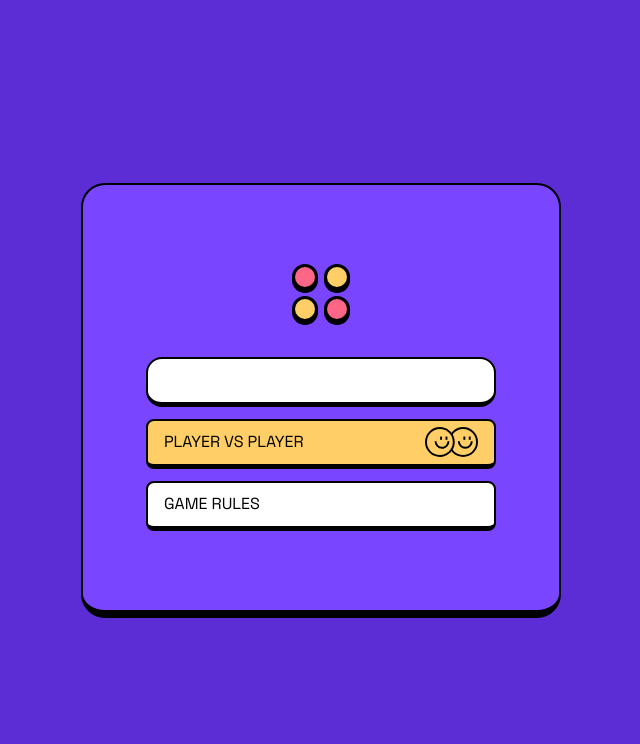
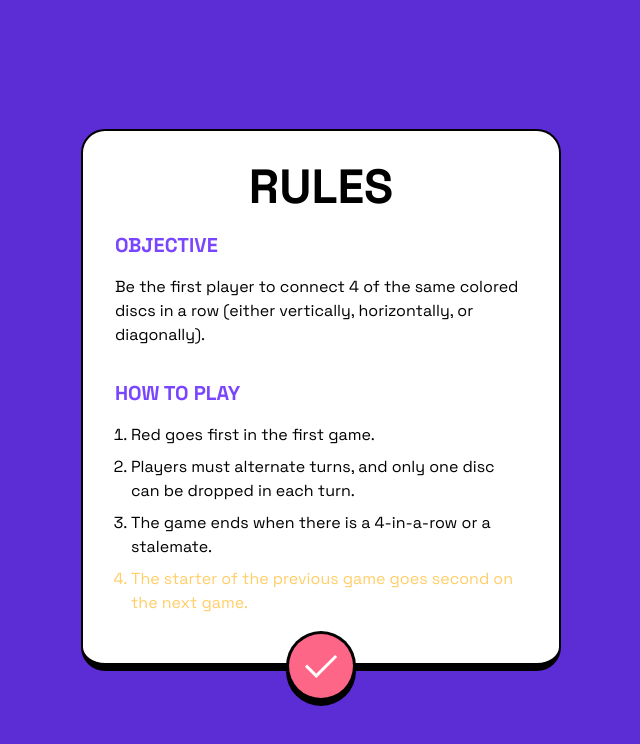
Before and after one commit to chonhenry/connect-four, a React (Vite) app in the folder connect-four-game-client/: page / in a window 1280 px wide. Both pictures are taken after a click on the button "GAME RULES". Shown: the top 744 px of the page, without its empty margins (319-959 px from the left). Built offline with nearby package versions, Linux system fonts and the light colour scheme; no server answers.

Commit message:
rules component

```diff
--- a/connect-four-game-client/src/App.tsx
+++ b/connect-four-game-client/src/App.tsx
@@ -1,15 +1,12 @@
 import { useEffect, useState } from "react";
-import io from "socket.io-client";
 import Home from "./components/Home/Home";
 
-const socket = io("http://localhost:3000");
-
-function App() {
+const App = () => {
   return (
     <div className="">
       <Home />
     </div>
   );
-}
+};
 
 export default App;
--- a/connect-four-game-client/src/components/Home/Home.tsx
+++ b/connect-four-game-client/src/components/Home/Home.tsx
@@ -1,26 +1,36 @@
-import React from "react";
+import { useState } from "react";
 import logo from "../../assets/images/logo.svg";
 import player from "../../assets/images/player-vs-player.svg";
+import Rules from "../Rules/Rules";
 
-function Home() {
+const Home = () => {
+  const [rulesOpen, setRulesOpen] = useState(false);
+
   return (
     <div className="w-screen h-screen flex justify-center items-center">
-      <div className="bg-purple w-[480px] h-[435px] rounded-3xl border-2 border-b-8 flex flex-col justify-center items-center">
+      {rulesOpen ? (
+        <Rules close={() => setRulesOpen(false)} />
+      ) : (
+        <div className="bg-purple w-[480px] h-[435px] mx-2 rounded-3xl border-2 border-b-8 flex flex-col justify-center items-center">
           <div className="mb-8">
             <img src={logo} />
           </div>
 
-        <input className="rounded-2xl border-2 border-b-[5px] mb-3 py-2 px-4 w-[350px] h-[50px]" />
-        <button className="mb-3 px-4 border-2 border-b-[5px] w-[350px] h-[50px] bg-yellow rounded-lg active:border-dark-purple uppercase flex justify-between items-center">
+          <input className="rounded-2xl border-2 border-b-[5px] mb-3 py-2 px-4 w-10/12 h-[50px]" />
+          <button className="mb-3 px-4 border-2 border-b-[5px] w-10/12 h-[50px] bg-yellow rounded-lg active:border-dark-purple uppercase flex justify-between items-center">
             <div className="">player vs player</div>
             <img src={player} className="h-[30px]" />
           </button>
-        <button className="text-left px-4 border-2 border-b-[5px] w-[350px] h-[50px] bg-white rounded-lg active:border-dark-purple uppercase">
+          <button
+            className="text-left px-4 border-2 border-b-[5px] w-10/12 h-[50px] bg-white rounded-lg active:border-dark-purple uppercase"
+            onClick={() => setRulesOpen(true)}
+          >
             game rules
           </button>
         </div>
+      )}
     </div>
   );
-}
+};
 
 export default Home;
--- /dev/null
+++ b/connect-four-game-client/src/components/Rules/Rules.tsx
@@ -0,0 +1,41 @@
+import React from "react";
+import check from "../../assets/images/icon-check.svg";
+
+interface RulesProps {
+  close: () => void;
+}
+
+const Rules: React.FC<RulesProps> = ({ close }) => {
+  return (
+    <div className="bg-white p-8 w-[480px] mx-2 rounded-3xl border-2 border-b-8 relative">
+      <h1 className="uppercase text-center text-5xl font-bold mb-5">rules</h1>
+
+      <h3 className="uppercase text-xl text-purple font-bold">objective</h3>
+      <p className="mt-4 mb-8">
+        Be the first player to connect 4 of the same colored discs in a row
+        (either vertically, horizontally, or diagonally).
+      </p>
+
+      <h3 className="uppercase text-xl text-purple font-bold">how to play</h3>
+      <ol className="my-4 list-decimal">
+        <li className="ml-4 mb-2">Red goes first in the first game.</li>
+        <li className="ml-4 mb-2">
+          Players must alternate turns, and only one disc can be dropped in each
+          turn.{" "}
+        </li>
+        <li className="ml-4 mb-2">
+          The game ends when there is a 4-in-a-row or a stalemate.
+        </li>
+        <li className="ml-4 mb-2 sm:text-yellow">
+          The starter of the previous game goes second on the next game.
+        </li>
+      </ol>
+
+      <div className="absolute w-full left-0 flex justify-center">
+        <img src={check} onClick={close} className="cursor-pointer" />
+      </div>
+    </div>
+  );
+};
+
+export default Rules;
--- a/connect-four-game-client/tailwind.config.js
+++ b/connect-four-game-client/tailwind.config.js
@@ -13,6 +13,9 @@ export default {
     fontFamily: {
       sans: ["CustomFont"],
     },
+    screens: {
+      sm: "500px",
+    },
     extend: {},
   },
   plugins: [],
```
Lines whose indentation alone changed are shown as unchanged.
